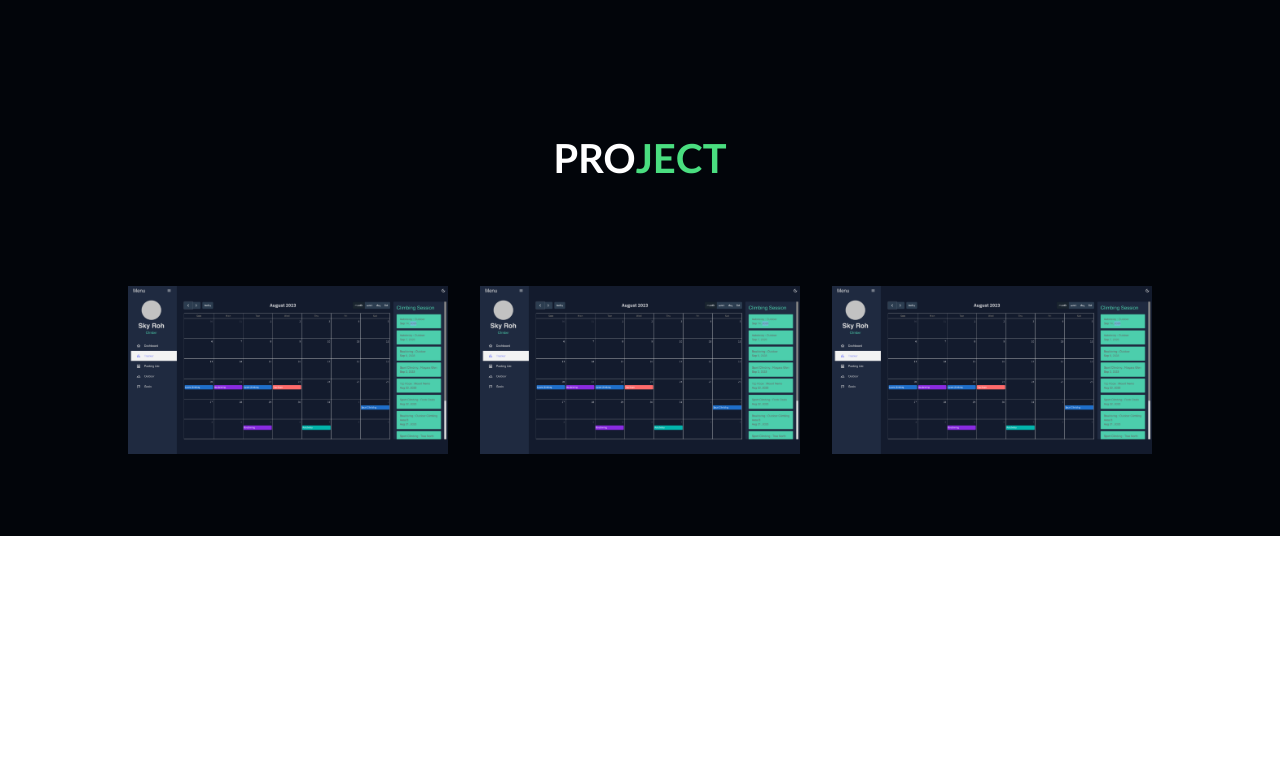
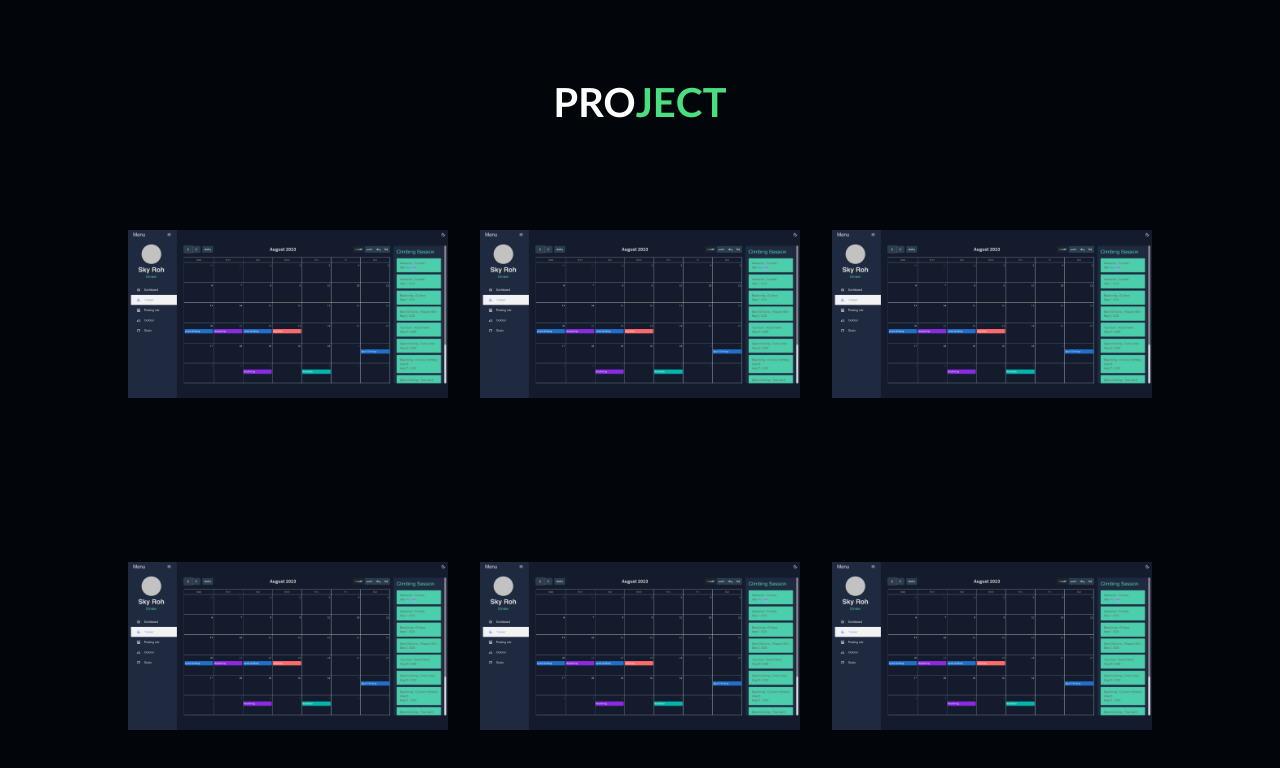
Before and after one commit to Sky-Roh/portfolio, a Next.js app: page /components/Projects/Projects in a window 1280 px wide. Shown: the top 768 px of the page. Built offline with nearby package versions, Linux system fonts and the light colour scheme.

Commit message:
finished the template with functions

```diff
--- a/pages/components/About/About.tsx
+++ b/pages/components/About/About.tsx
@@ -6,7 +6,7 @@ const About = () => {
   return (
     <div
       id="about"
-      className="h-[88vh] md:min-h-[36rem] min-h-[40rem] bg-[#26282d] pb-[3rem] pt-[4rem] md:pt-[8rem] flex items-center justify-center"
+      className="scroll-m-[14vh] h-[88vh] md:min-h-[36rem] min-h-[40rem] bg-[#26282d] pb-[3rem] pt-[4rem] md:pt-[8rem] flex items-center justify-center"
     >
       <div className="grid grid-cols-1 md:grid-cols-2 w-[80%] mx-[auto] gap-[3rem] items-center">
         <div>
--- a/pages/components/Contact/Contact.tsx
+++ b/pages/components/Contact/Contact.tsx
@@ -88,7 +88,7 @@ const Contact = () => {
   return (
     <div
       id="contact"
-      className="bg-[#26282d] pb-12 pt-16 md:pt-32 flex items-center justify-center"
+      className="scroll-m-[14vh] bg-[#26282d] pb-12 pt-16 md:pt-32 flex items-center justify-center"
     >
       <div
         data-aos="fade-up"
--- a/pages/components/Hero/Hero.tsx
+++ b/pages/components/Hero/Hero.tsx
@@ -7,7 +7,6 @@ const Hero = () => {
   return (
     <>
       <div className="m-0 bg-[url('/images/hero-image.jpg')] bg-cover bg-center">
-        <div className="h-[12vh] flex items-center justify-center"></div>
         <div className="h-[88vh] min-h-[35rem] flex items-center justify-center">
           <Particle />
           <div className="w-[80%] grid-cols-1 mx-auto grid lg:grid-cols-2 gap-[3rem] h-[100%] items-center">
--- a/pages/components/NavBar/DesktopNavBar.tsx
+++ b/pages/components/NavBar/DesktopNavBar.tsx
@@ -8,16 +8,32 @@ interface Props {
 
 const DesktopNavBar = ({ openNav }: Props) => {
   return (
-    <nav className="w-full fixed z-[10000] top-0 bg-[#141c27] h-[14vh] shadow-md">
+    <nav className="w-full fixed z-[20] top-0 bg-[#141c27] h-[14vh] shadow-md">
       <main className="flex items-center justify-between w-[80%] mx-auto h-[100%]">
-        <h1 className="flex-[0.6] cursor-pointer text-[1.5rem] text-white font-bold">
+        <Link
+          href="/"
+          className="flex-[0.6] cursor-pointer text-[1.5rem] text-white font-bold"
+        >
           WEB<span className="text-green-400">DEV</span>
-        </h1>
-        <Link href="/" className="nav-link">Home</Link>
-        <Link href="#about" className="nav-link">About</Link>
-        <Link href="#projects" className="nav-link">Project</Link>
-        <Link href="#services" className="nav-link">Services</Link>
-        <Link href="#contact" className="nav-link">Contact</Link>
+        </Link>
+        <Link href="/" className="nav-link">
+          Home
+        </Link>
+        <Link href="#about" className="nav-link">
+          About
+        </Link>
+        <Link href="#skills" className="nav-link">
+          Skills
+        </Link>
+        <Link href="#projects" className="nav-link">
+          Project
+        </Link>
+        <Link href="#services" className="nav-link">
+          Services
+        </Link>
+        <Link href="#contact" className="nav-link">
+          Contact
+        </Link>
         <div onClick={openNav}>
           <Bars3Icon className="w-[2rem] md:hidden cursor-pointer text-green-400" />
         </div>
--- a/pages/components/NavBar/MobileNavBar.tsx
+++ b/pages/components/NavBar/MobileNavBar.tsx
@@ -1,5 +1,6 @@
 import { XMarkIcon } from "@heroicons/react/20/solid";
 import { useEffect } from "react";
+import Link from "next/link";
 interface Props {
   nav: boolean;
   closeNav: () => void;
@@ -26,11 +27,24 @@ const MobileNavBar = ({ nav, closeNav }: Props) => {
       className={`fixed ${navAnimation} transform inset-0 z-[1000000] bg-[#09101a] transition-all duration-200 md:hidden`}
     >
       <div className="w-[100vw] h-[100vh] flex flex-col items-center justify-center">
-        <div className="nav-link-mobile">Home</div>
-        <div className="nav-link-mobile">About</div>
-        <div className="nav-link-mobile">Project</div>
-        <div className="nav-link-mobile">Services</div>
-        <div className="nav-link-mobile">Contact</div>
+        <Link onClick={closeNav} href="/" className="nav-link-mobile">
+          Home
+        </Link>
+        <Link onClick={closeNav} href="#about" className="nav-link-mobile">
+          About
+        </Link>
+        <Link onClick={closeNav} href="#skills" className="nav-link-mobile">
+          Skills
+        </Link>
+        <Link onClick={closeNav} href="#projects" className="nav-link-mobile">
+          Project
+        </Link>
+        <Link onClick={closeNav} href="#services" className="nav-link-mobile">
+          Services
+        </Link>
+        <Link onClick={closeNav} href="#contact" className="nav-link-mobile">
+          Contact
+        </Link>
       </div>
       <div
         onClick={closeNav}
--- a/pages/components/Projects/Projects.tsx
+++ b/pages/components/Projects/Projects.tsx
@@ -4,11 +4,52 @@ const Projects = () => {
   return (
     <div
       id="projects"
-      className="bg-[#02050a] pt-[4rem] md:pt-[8rem] pb-[1rem]"
+      className="scroll-m-[14vh] bg-[#02050a] pt-[4rem] md:pt-[4.5rem] pb-[1rem]"
     >
       <h1 className="heading">
         Pro<span className="text-green-400">Ject</span>
       </h1>
+      <div className="w-[80%] mx-auto pt-[2rem] grid grid-cols-1 md:grid-cols-2 lg:grid-cols-3 gap-[2rem]">
+        <div>
+          <div
+            data-aos="fade-up"
+            className="transform cursor-pointer hover:-translate-y-6 transition-all duration-200 relative w-[100%] h-[12.5rem] md:h-[18.75rem]"
+          >
+            <Image
+              src="/images/ClimbStation.png"
+              alt="portfolio project"
+              layout="fill"
+              className="object-contain"
+            />
+          </div>
+        </div>
+        <div>
+          <div
+            data-aos="fade-up"
+            className="transform cursor-pointer hover:-translate-y-6 transition-all duration-200 relative w-[100%] h-[12.5rem] md:h-[18.75rem]"
+          >
+            <Image
+              src="/images/ClimbStation.png"
+              alt="portfolio project"
+              layout="fill"
+              className="object-contain"
+            />
+          </div>
+        </div>
+        <div>
+          <div
+            data-aos="fade-up"
+            className="transform cursor-pointer hover:-translate-y-6 transition-all duration-200 relative w-[100%] h-[12.5rem] md:h-[18.75rem]"
+          >
+            <Image
+              src="/images/ClimbStation.png"
+              alt="portfolio project"
+              layout="fill"
+              className="object-contain"
+            />
+          </div>
+        </div>
+      </div>
       <div className="w-[80%] mx-auto pt-[2rem] grid grid-cols-1 md:grid-cols-2 lg:grid-cols-3 gap-[2rem]">
         <div>
           <div
--- a/pages/components/Services/Services.tsx
+++ b/pages/components/Services/Services.tsx
@@ -3,7 +3,7 @@ import React from "react";
 
 const Services = () => {
   return (
-    <div id="services" className="xl:h-[88vh] h-[100%] xl:min-h-[46rem]  bg-[#121212] pt-[4rem] md:pt-[8rem] pb-[5rem]">
+    <div id="services" className="scroll-m-[14vh] xl:h-[88vh] h-[100%] xl:min-h-[46rem]  bg-[#121212] pt-[4rem] md:pt-[8rem] pb-[5rem]">
       <p className="heading">
         My <span className="text-green-400">Services</span>
       </p>
--- a/pages/components/Skills/Skills.tsx
+++ b/pages/components/Skills/Skills.tsx
@@ -4,7 +4,10 @@ import SkillsLanguage from "./SkillsLanguage";
 
 const Skills = () => {
   return (
-    <div className="pt-[4rem] md:pt-[8rem] pb-[5rem] bg-[#09101a]">
+    <div
+      id="skills"
+      className="scroll-m-[14vh] pt-[4rem] md:pt-[4.5rem] pb-[5rem] bg-[#09101a]"
+    >
       <h1 className="heading">
         Education & <span className="text-green-400">Skill</span>
       </h1>
--- a/pages/index.tsx
+++ b/pages/index.tsx
@@ -41,13 +41,13 @@ const HomePage = () => {
   }, []);
 
   return (
-    <div className="overflow-x-hidden box-border">
+    <div className="box-border">
       <div>
         {/* NavBar */}
         <NavBar nav={navMenu} openNav={openNavMenu} closeNav={closeNavMenu} />
-        <Hero />
         {/* Main */}
-        <div className="relative z-[30]">
+        <div className="relative top-[14vh]">
+          <Hero />
           <About />
           <Services />
           <Skills />
```
Also changed, not shown: public/icons/envelope-at-fill.svg.svg (renamed from public/icons/envelope-at-fill.svg).
